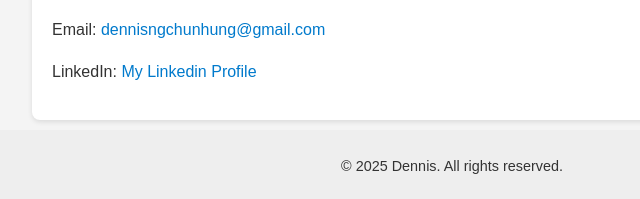
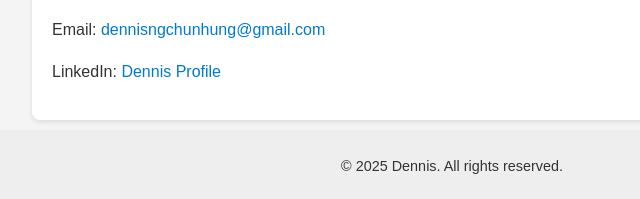
Before and after one commit to Dnch0755/Personal-portfolio, a plain HTML site: page index.html in a window 1280 px wide. Shown: the part 997-1196 px from the top of the page, 188-828 px from the left. Drawn offline with Linux system fonts and the light colour scheme.

Commit message:
Update index.html

```diff
--- a/index.html
+++ b/index.html
@@ -39,7 +39,7 @@
   <section id="contact">
     <h2>Contact Me</h2>
     <p>Email: <a href="mailto:dennisngchunhung@gmail.com">dennisngchunhung@gmail.com</a></p>
-    <p>LinkedIn: <a href="https://www.linkedin.com/in/dennis-ng-chun-hung-6763b0185/" target="_blank">My Linkedin Profile</a></p>
+    <p>LinkedIn: <a href="https://www.linkedin.com/in/dennis-ng-chun-hung-6763b0185/" target="_blank">Dennis Profile</a></p>
   </section>
 
   <footer>
```
